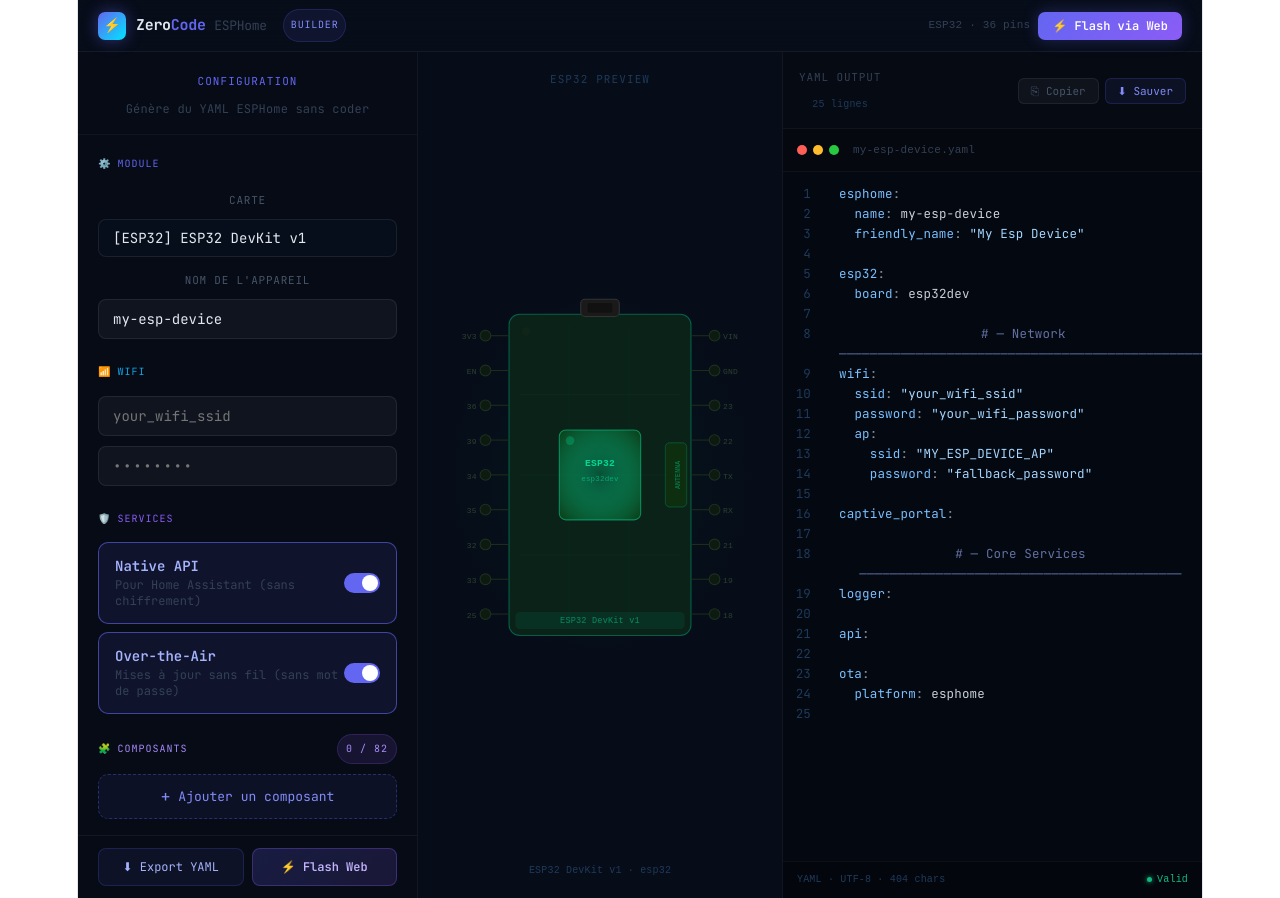
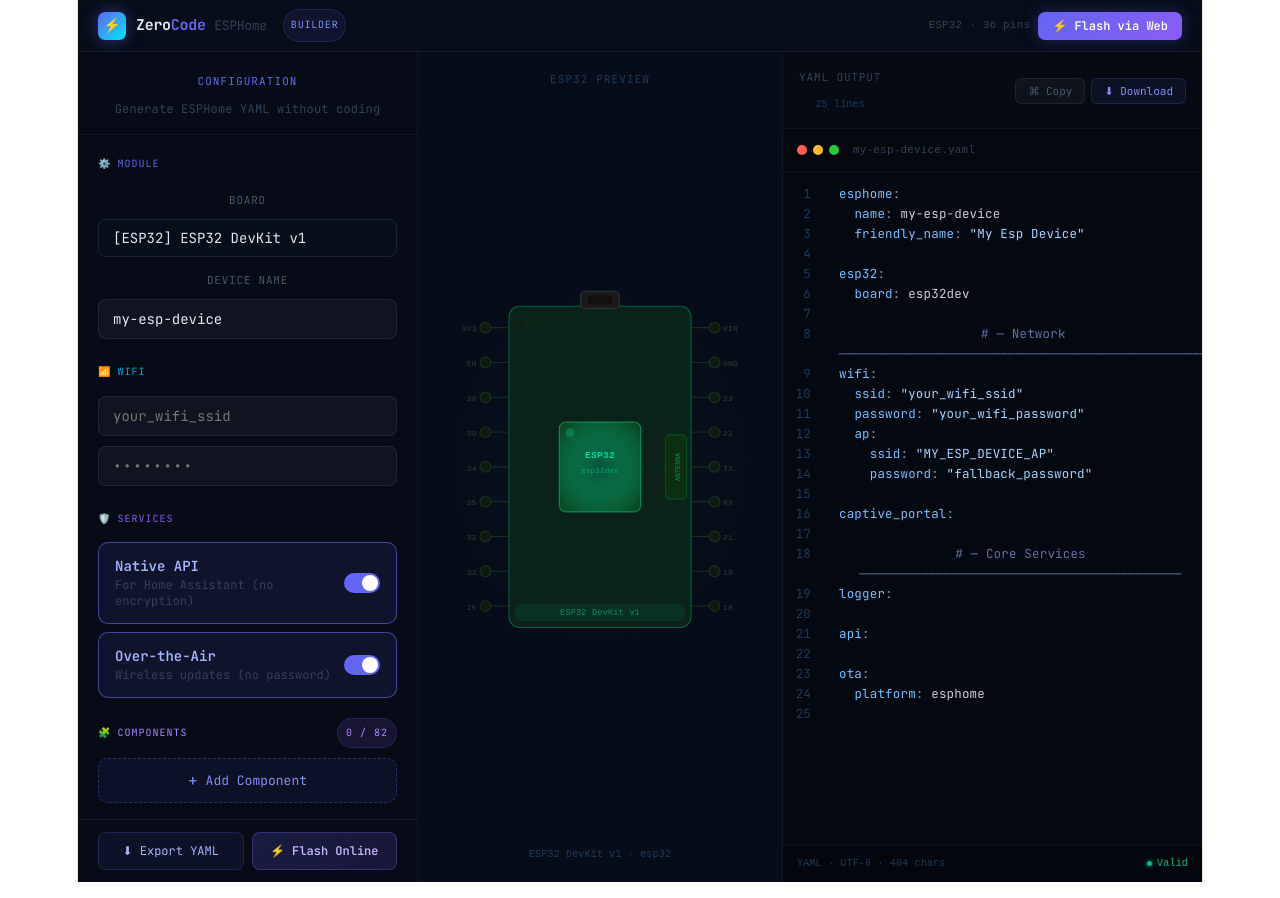
Before and after one commit to lixteech/esphome-zerocode, a React (Vite) app in the folder zerocode-esphome/: page / in a window 1280 px wide. Built offline with nearby package versions, Linux system fonts and the light colour scheme.

Commit message:
feat: Translate UI to English

```diff
--- a/zerocode-esphome/src/App.jsx
+++ b/zerocode-esphome/src/App.jsx
@@ -686,7 +686,7 @@
         onMouseEnter={e=>e.currentTarget.style.background="rgba(99,102,241,.14)"}
         onMouseLeave={e=>e.currentTarget.style.background="rgba(99,102,241,.07)"}
       >
-        <span style={{fontSize:16}}>+</span> Ajouter un composant
+        <span style={{fontSize:16}}>+</span> Add Component
       </button>
       <AnimatePresence>
         {open && (
@@ -698,7 +698,7 @@
               borderRadius:12, boxShadow:"0 20px 60px rgba(0,0,0,.7)", overflow:"hidden",
             }}>
             <div style={{ padding:"10px 12px", borderBottom:"1px solid rgba(255,255,255,.05)" }}>
-              <input value={q} onChange={e=>setQ(e.target.value)} placeholder="Rechercher..." style={{
+              <input value={q} onChange={e=>setQ(e.target.value)} placeholder="Search..." style={{
                 ...inp, padding:"7px 12px", fontSize:13, width:"100%", background:"rgba(255,255,255,.04)",
               }} />
             </div>
@@ -738,7 +738,7 @@
                   <span style={{ fontSize:10, padding:"2px 6px", borderRadius:4, background:"rgba(255,255,255,.04)", color:"#334155" }}>{def.bus}</span>
                 </button>
               ))}
-              {items.length === 0 && <div style={{padding:"20px",textAlign:"center",color:"#334155",fontSize:13}}>Aucun résultat</div>}
+              {items.length === 0 && <div style={{padding:"20px",textAlign:"center",color:"#334155",fontSize:13}}>No results</div>}
             </div>
           </motion.div>
         )}
@@ -908,7 +908,7 @@
         <div style={{ borderRight:"1px solid rgba(255,255,255,.05)", display:"flex", flexDirection:"column", overflow:"hidden", background:"rgba(6,11,20,.7)" }}>
           <div style={{ padding:"16px 20px 12px", borderBottom:"1px solid rgba(255,255,255,.04)", flexShrink:0 }}>
             <div style={{ fontSize:11, color:"#6366f1", letterSpacing:".1em", textTransform:"uppercase", marginBottom:2 }}>Configuration</div>
-            <div style={{ fontSize:12, color:"#334155" }}>Génère du YAML ESPHome sans coder</div>
+            <div style={{ fontSize:12, color:"#334155" }}>Generate ESPHome YAML without coding</div>
           </div>
 
           <div style={{ flex:1, overflowY:"auto", padding:"16px 20px", display:"flex", flexDirection:"column", gap:20 }}>
@@ -918,15 +918,15 @@
                 <span>⚙️</span> MODULE
               </div>
               <div style={{ display:"grid", gap:10 }}>
-                <Sel label="Carte" value={boardValue} onChange={setBoardValue} options={boardOptions} />
-                <Field label="Nom de l'appareil" value={deviceName} onChange={setDeviceName} placeholder="my-esp-device" />
+                <Sel label="Board" value={boardValue} onChange={setBoardValue} options={boardOptions} />
+                <Field label="Device Name" value={deviceName} onChange={setDeviceName} placeholder="my-esp-device" />
               </div>
             </section>
 
             {/* WiFi */}
             <section>
               <div style={{ fontSize:10, color:"#0ea5e9", letterSpacing:".1em", textTransform:"uppercase", marginBottom:10, display:"flex", alignItems:"center", gap:6 }}>
-                <span>📶</span> WIFI
+                <span>📶</span> WiFi
                 {wifiSsid.length>2 && <div style={{ width:6,height:6,borderRadius:"50%",background:"#10b981",boxShadow:"0 0 6px #10b981",marginLeft:"auto" }} />}
               </div>
               <div style={{ display:"grid", gap:10 }}>
@@ -941,15 +941,15 @@
                 <span>🛡️</span> SERVICES
               </div>
               <div style={{ display:"grid", gap:8 }}>
-                <Toggle label="Native API" desc="Pour Home Assistant (sans chiffrement)" value={services.api} onChange={v=>setServices(s=>({...s,api:v}))} />
-                <Toggle label="Over-the-Air" desc="Mises à jour sans fil (sans mot de passe)" value={services.ota} onChange={v=>setServices(s=>({...s,ota:v}))} />
+                <Toggle label="Native API" desc="For Home Assistant (no encryption)" value={services.api} onChange={v=>setServices(s=>({...s,api:v}))} />
+                <Toggle label="Over-the-Air" desc="Wireless updates (no password)" value={services.ota} onChange={v=>setServices(s=>({...s,ota:v}))} />
               </div>
             </section>
 
             {/* Components */}
             <section>
               <div style={{ fontSize:10, color:"#a78bfa", letterSpacing:".1em", textTransform:"uppercase", marginBottom:10, display:"flex", alignItems:"center", gap:6 }}>
-                <span>🧩</span> COMPOSANTS
+                <span>🧩</span> COMPONENTS
                 <span style={{ marginLeft:"auto", background:"rgba(139,92,246,.12)", border:"1px solid rgba(139,92,246,.2)", borderRadius:100, padding:"1px 8px", fontSize:10, color:"#a78bfa" }}>
                   {components.length} / {ALL_COMPONENTS.length}
                 </span>
@@ -980,7 +980,7 @@
               border:"1px solid rgba(139,92,246,.3)",
               color:"#c4b5fd", fontSize:12, fontFamily:"inherit", fontWeight:600,
               display:"flex",alignItems:"center",justifyContent:"center",gap:6,
-            }}>⚡ Flash Web</button>
+            }}>⚡ Flash Online</button>
           </div>
         </div>
 
@@ -988,7 +988,7 @@
         <div style={{ position:"relative", background:"#060c18", display:"flex", flexDirection:"column", alignItems:"center", justifyContent:"center" }}>
           <div style={{ position:"absolute", top:14, left:"50%", transform:"translateX(-50%)", zIndex:5, textAlign:"center", pointerEvents:"none" }}>
             <div style={{ fontSize:11, color:"#1e3a5a", letterSpacing:".1em", textTransform:"uppercase" }}>{boardDef.family} Preview</div>
-            {activeGpios.length>0 && <div style={{ fontSize:10, color:"#00e5ff", fontFamily:"monospace", marginTop:3 }}>{activeGpios.length} GPIO actif{activeGpios.length>1?"s":""}</div>}
+            {activeGpios.length>0 && <div style={{ fontSize:10, color:"#00e5ff", fontFamily:"monospace", marginTop:3 }}>{activeGpios.length} GPIO active{activeGpios.length>1?"s":""}</div>}
           </div>
           <div style={{ width:"100%", height:"100%", display:"flex", alignItems:"center", justifyContent:"center" }}>
             <BoardPreview boardDef={boardDef} activeGpios={activeGpios} />
@@ -1003,7 +1003,7 @@
           <div style={{ padding:"12px 16px 10px", borderBottom:"1px solid rgba(255,255,255,.04)", display:"flex", alignItems:"center", justifyContent:"space-between", flexShrink:0 }}>
             <div>
               <div style={{ fontSize:11, color:"#334155", letterSpacing:".08em", textTransform:"uppercase" }}>YAML Output</div>
-              <div style={{ fontSize:10, color:"#1e3a5a", fontFamily:"monospace", marginTop:2 }}>{lines.length} lignes</div>
+              <div style={{ fontSize:10, color:"#1e3a5a", fontFamily:"monospace", marginTop:2 }}>{lines.length} lines</div>
             </div>
             <div style={{ display:"flex", gap:6 }}>
               <button onClick={copy} style={{
@@ -1012,12 +1012,12 @@
                 border: copied?"1px solid rgba(16,185,129,.35)":"1px solid rgba(255,255,255,.07)",
                 color: copied?"#10b981":"#475569", fontSize:11,
                 fontFamily:"inherit", display:"flex", alignItems:"center", gap:5, transition:"all .2s",
-              }}>{copied?"✓ Copié":"⎘ Copier"}</button>
+              }}>{copied?"✓ Copied":"⌘ Copy"}</button>
               <button onClick={download} style={{
                 padding:"5px 12px", borderRadius:6, cursor:"pointer",
                 background:"rgba(99,102,241,.08)", border:"1px solid rgba(99,102,241,.2)",
                 color:"#818cf8", fontSize:11, fontFamily:"inherit", display:"flex", alignItems:"center", gap:5,
-              }}>⬇ Sauver</button>
+              }}>⬇ Download</button>
             </div>
           </div>
 
```
